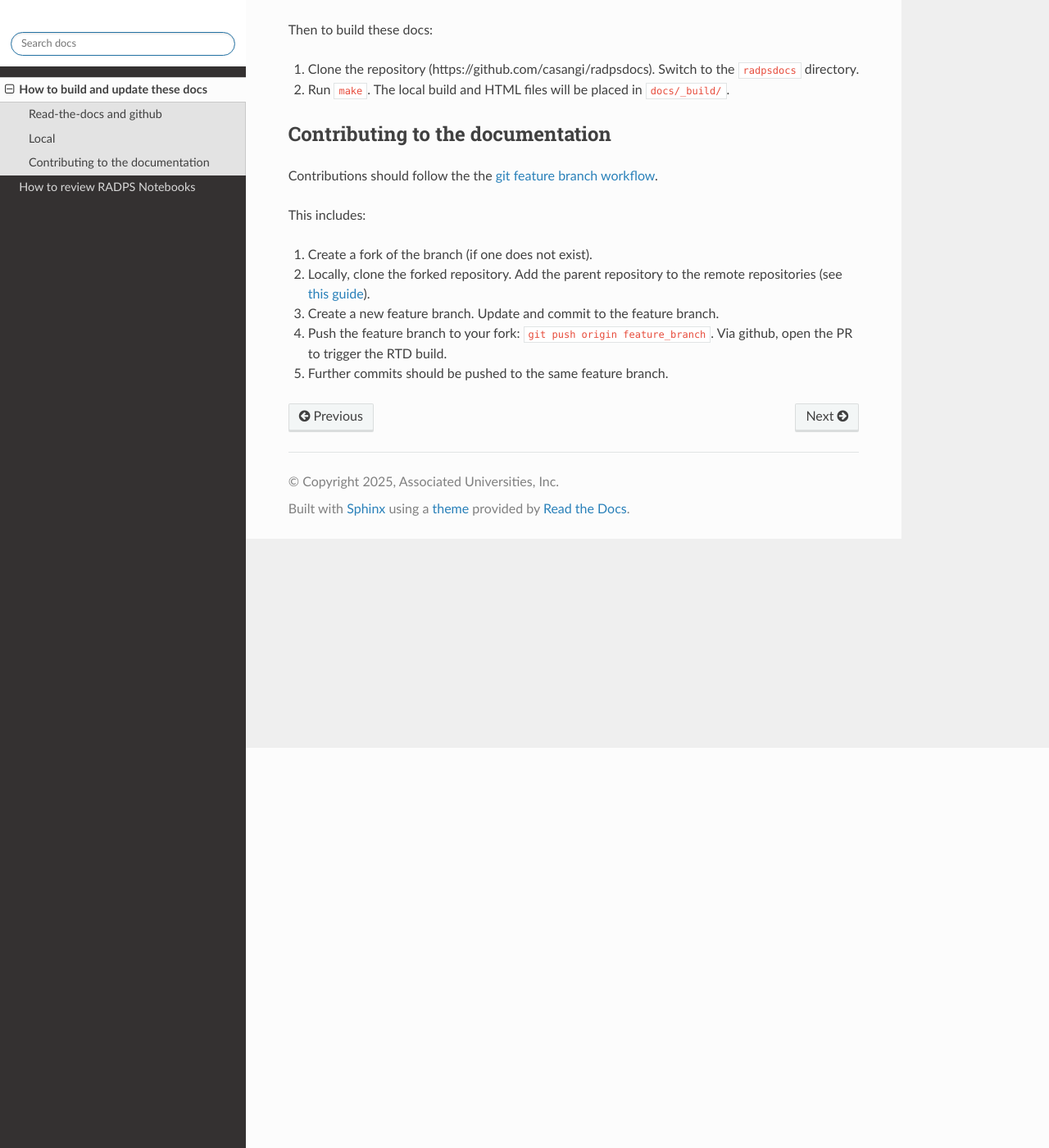
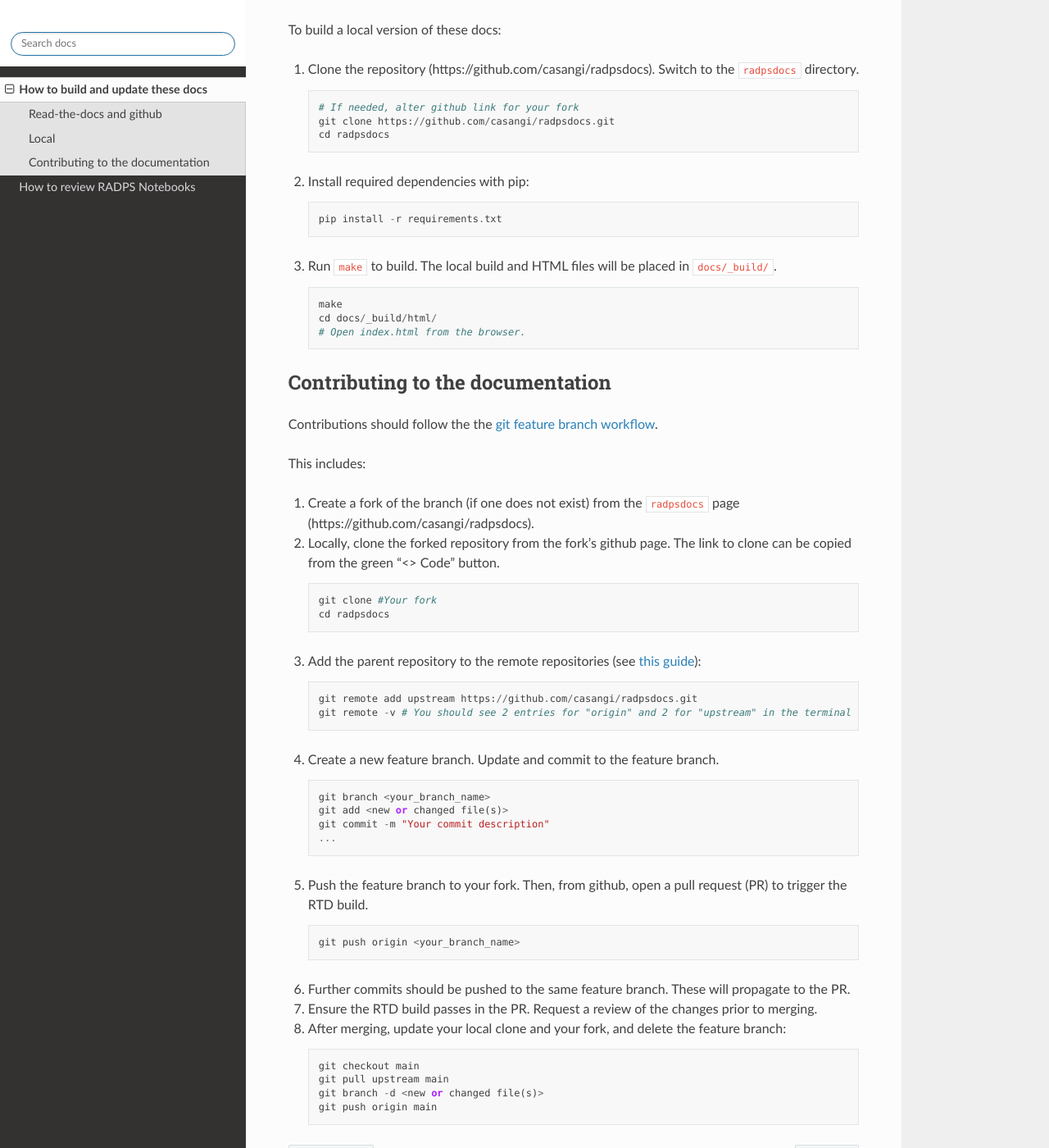
Before and after one commit to casangi/radpsdocs, a Sphinx documentation site: the page built from docs/building_docs.md, in a window 1280 px wide and 1400 px high, scrolled down 488 px. Shown: the whole window at 82% size. Built offline with Sphinx 7.4.7 and the Read the Docs theme 3.1.0, drawn with Linux system fonts in a browser that asks for light colours.

Commit message:
Add detailed build and contribution steps

````diff
--- a/docs/building_docs.md
+++ b/docs/building_docs.md
@@ -8,14 +8,35 @@ Opening a new pull request (PRs) will trigger the docs to build on read-the-docs
 
 ## Local
 
+
 Local builds require python >= 3.11 with the following packages installed (see the `requirements.txt` file in the repository):
 - sphinx>=6.0
 - myst-parser
 - sphinx-rtd-theme
 
-Then to build these docs:
+
+To build a local version of these docs:
 1. Clone the repository (https://github.com/casangi/radpsdocs). Switch to the `radpsdocs` directory.
-2. Run `make`. The local build and HTML files will be placed in `docs/_build/`.
+
+    ```
+    # If needed, alter github link for your fork
+    git clone https://github.com/casangi/radpsdocs.git
+    cd radpsdocs
+    ```
+
+2. Install required dependencies with pip:
+
+    ```
+    pip install -r requirements.txt
+    ```
+
+3. Run `make` to build. The local build and HTML files will be placed in `docs/_build/`.
+
+    ```
+    make
+    cd docs/_build/html/
+    # Open index.html from the browser.
+    ```
 
 
 ## Contributing to the documentation
@@ -23,8 +44,47 @@ Then to build these docs:
 Contributions should follow the the [git feature branch workflow](https://www.atlassian.com/git/tutorials/comparing-workflows/feature-branch-workflow).
 
 This includes:
-1. Create a fork of the branch (if one does not exist).
-2. Locally, clone the forked repository. Add the parent repository to the remote repositories (see [this guide](https://docs.github.com/en/pull-requests/collaborating-with-pull-requests/working-with-forks/configuring-a-remote-repository-for-a-fork)).
+
+1. Create a fork of the branch (if one does not exist) from the `radpsdocs` page (https://github.com/casangi/radpsdocs).
+
+2. Locally, clone the forked repository from the fork's github page. The link to clone can be copied from the green "<> Code" button.
+
+    ```
+    git clone #Your fork
+    cd radpsdocs
+    ```
+
+3. Add the parent repository to the remote repositories (see [this guide](https://docs.github.com/en/pull-requests/collaborating-with-pull-requests/working-with-forks/configuring-a-remote-repository-for-a-fork)):
+
+    ```
+    git remote add upstream https://github.com/casangi/radpsdocs.git
+    git remote -v # You should see 2 entries for "origin" and 2 for "upstream" in the terminal output
+    ```
+
 3. Create a new feature branch. Update and commit to the feature branch.
-4. Push the feature branch to your fork: `git push origin feature_branch`. Via github, open the PR to trigger the RTD build.
-5. Further commits should be pushed to the same feature branch.
+
+    ```
+    git branch <your_branch_name>
+    git add <new or changed file(s)>
+    git commit -m "Your commit description"
+    ...
+    ```
+
+4. Push the feature branch to your fork. Then, from github, open a pull request (PR) to trigger the RTD build.
+
+    ```
+    git push origin <your_branch_name>
+    ```
+
+5. Further commits should be pushed to the same feature branch. These will propagate to the PR.
+
+6. Ensure the RTD build passes in the PR. Request a review of the changes prior to merging.
+
+7. After merging, update your local clone and your fork, and delete the feature branch:
+
+    ```
+    git checkout main
+    git pull upstream main
+    git branch -d <new or changed file(s)>
+    git push origin main
+    ```
````
